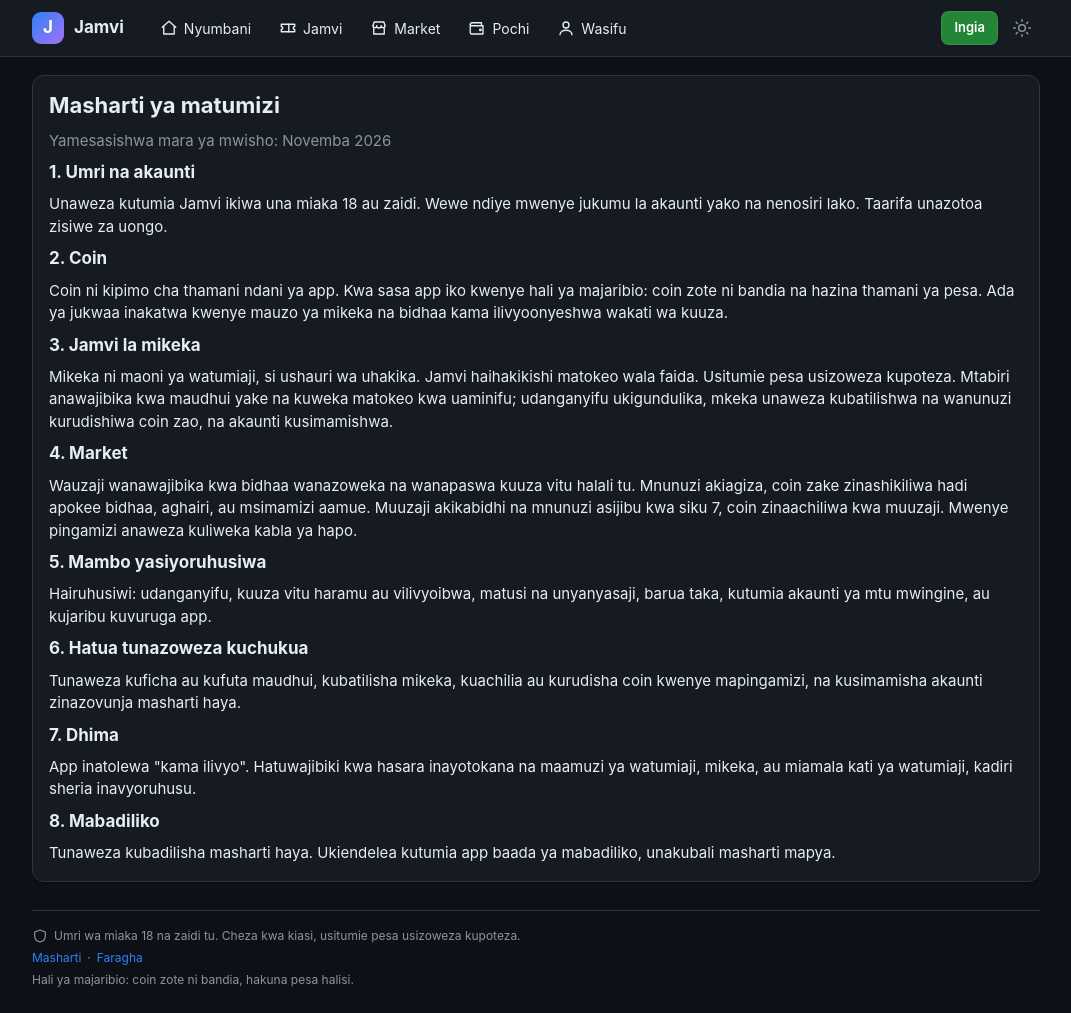
After one commit to matondo-maduhu/smarthub, a Flask app: page /masharti in a window 1280 px wide. The commit adds this page. Shown: the whole page, without its empty margins (104-1175 px from the left). Run offline with Flask 3, Linux system fonts and the light colour scheme.

Commit message:
Add files via upload

```diff
--- a/templates/auth_register.html
+++ b/templates/auth_register.html
@@ -39,7 +39,7 @@
     </label>
     <label class="check">
       <input type="checkbox" name="age_ok" value="1" required>
-      <span>Nathibitisha kuwa nina miaka 18 au zaidi.</span>
+      <span>Nathibitisha kuwa nina miaka 18 au zaidi, na nakubali <a href="{{ url_for('masharti') }}" target="_blank" rel="noopener">Masharti</a> na <a href="{{ url_for('faragha') }}" target="_blank" rel="noopener">Sera ya Faragha</a>.</span>
     </label>
     <button class="btn primary block" type="submit">Jisajili</button>
   </form>
--- a/templates/base.html
+++ b/templates/base.html
@@ -69,6 +69,7 @@
 
   <footer class="site-footer">
     <p>{{ icon('shield', 16) }} Umri wa miaka 18 na zaidi tu. Cheza kwa kiasi, usitumie pesa usizoweza kupoteza.</p>
+    <p class="muted footer-links"><a href="{{ url_for('masharti') }}">Masharti</a> · <a href="{{ url_for('faragha') }}">Faragha</a></p>
     {% if coin_mode == 'demo' %}
     <p class="muted">Hali ya majaribio: coin zote ni bandia, hakuna pesa halisi.</p>
     {% endif %}
--- /dev/null
+++ b/templates/masharti.html
@@ -0,0 +1,32 @@
+{% extends "base.html" %}
+{% block title %}Masharti · {{ app_name }}{% endblock %}
+{% block content %}
+<article class="card pad legal">
+  <h1>Masharti ya matumizi</h1>
+  <p class="muted">Yamesasishwa mara ya mwisho: Novemba 2026</p>
+
+  <h2>1. Umri na akaunti</h2>
+  <p>Unaweza kutumia {{ app_name }} ikiwa una miaka 18 au zaidi. Wewe ndiye mwenye jukumu la akaunti yako na nenosiri lako. Taarifa unazotoa zisiwe za uongo.</p>
+
+  <h2>2. Coin</h2>
+  <p>Coin ni kipimo cha thamani ndani ya app. {% if coin_mode == 'demo' %}Kwa sasa app iko kwenye hali ya majaribio: coin zote ni bandia na hazina thamani ya pesa.{% else %}Coin zinanunuliwa na kutolewa kwa viwango na ada vilivyoonyeshwa kwenye app.{% endif %} Ada ya jukwaa inakatwa kwenye mauzo ya mikeka na bidhaa kama ilivyoonyeshwa wakati wa kuuza.</p>
+
+  <h2>3. Jamvi la mikeka</h2>
+  <p>Mikeka ni maoni ya watumiaji, si ushauri wa uhakika. {{ app_name }} haihakikishi matokeo wala faida. Usitumie pesa usizoweza kupoteza. Mtabiri anawajibika kwa maudhui yake na kuweka matokeo kwa uaminifu; udanganyifu ukigundulika, mkeka unaweza kubatilishwa na wanunuzi kurudishiwa coin zao, na akaunti kusimamishwa.</p>
+
+  <h2>4. Market</h2>
+  <p>Wauzaji wanawajibika kwa bidhaa wanazoweka na wanapaswa kuuza vitu halali tu. Mnunuzi akiagiza, coin zake zinashikiliwa hadi apokee bidhaa, aghairi, au msimamizi aamue. Muuzaji akikabidhi na mnunuzi asijibu kwa siku {{ order_release_days }}, coin zinaachiliwa kwa muuzaji. Mwenye pingamizi anaweza kuliweka kabla ya hapo.</p>
+
+  <h2>5. Mambo yasiyoruhusiwa</h2>
+  <p>Hairuhusiwi: udanganyifu, kuuza vitu haramu au vilivyoibwa, matusi na unyanyasaji, barua taka, kutumia akaunti ya mtu mwingine, au kujaribu kuvuruga app.</p>
+
+  <h2>6. Hatua tunazoweza kuchukua</h2>
+  <p>Tunaweza kuficha au kufuta maudhui, kubatilisha mikeka, kuachilia au kurudisha coin kwenye mapingamizi, na kusimamisha akaunti zinazovunja masharti haya.</p>
+
+  <h2>7. Dhima</h2>
+  <p>App inatolewa "kama ilivyo". Hatuwajibiki kwa hasara inayotokana na maamuzi ya watumiaji, mikeka, au miamala kati ya watumiaji, kadiri sheria inavyoruhusu.</p>
+
+  <h2>8. Mabadiliko</h2>
+  <p>Tunaweza kubadilisha masharti haya. Ukiendelea kutumia app baada ya mabadiliko, unakubali masharti mapya.</p>
+</article>
+{% endblock %}
```
Also changed, not shown: templates/faragha.html (added, +29 -0 lines), templates/wasifu.html (+13 -0 lines).
